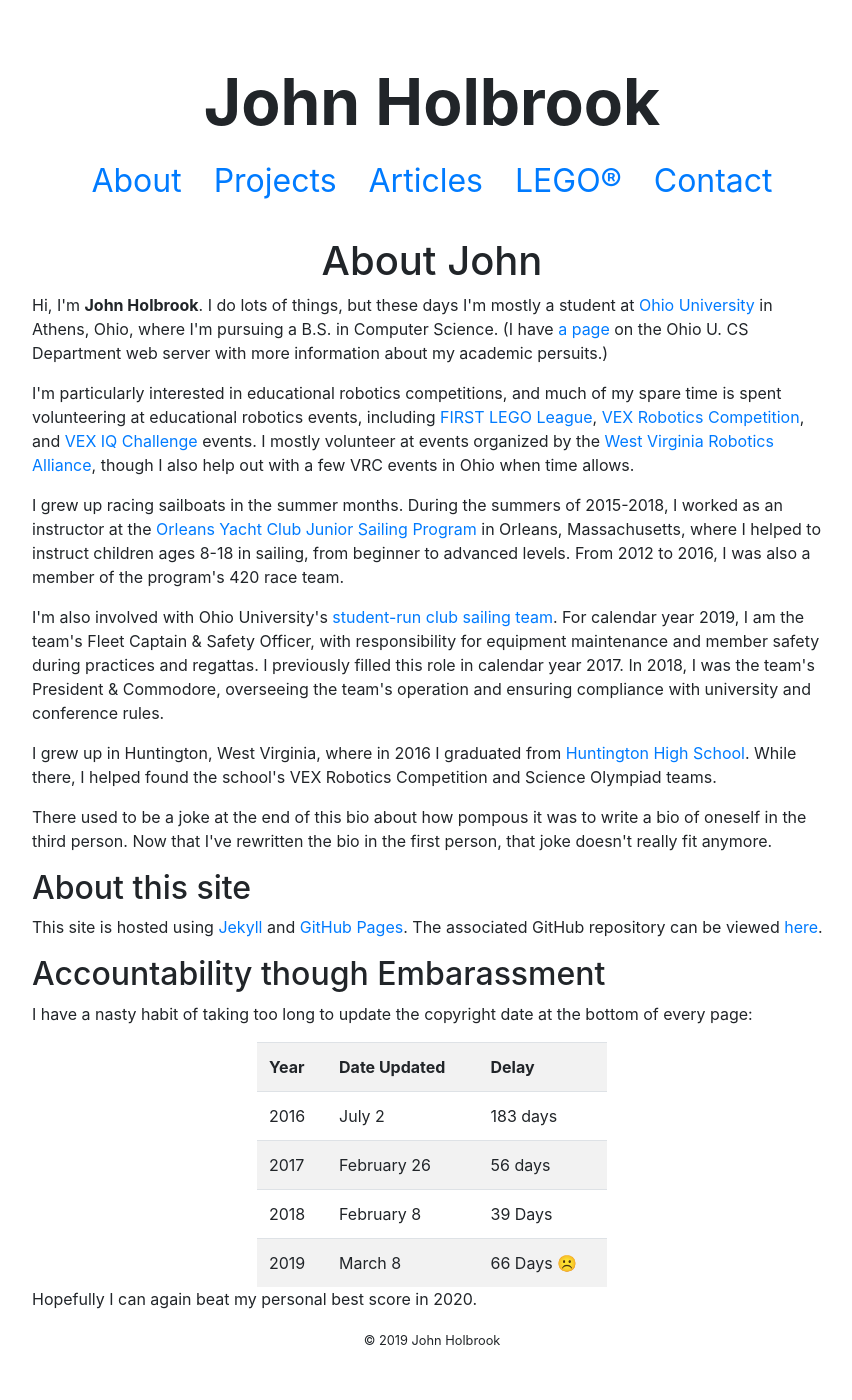
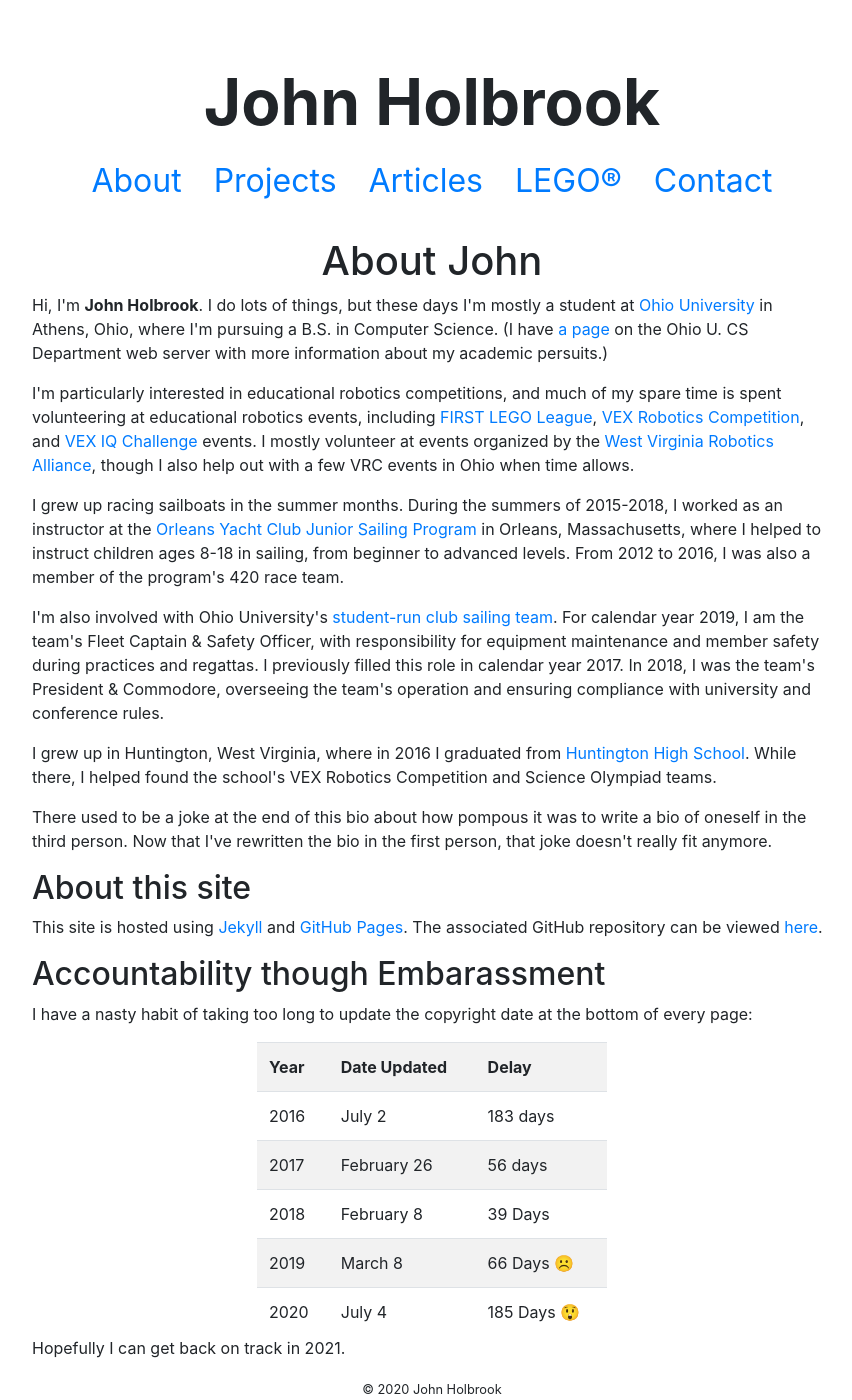
Before and after one commit to johnholbrook/dhmmjoph.github.io, a Jekyll site: the page built from about.html, in a window 1280 px wide. Shown: the whole page, without its empty margins (208-1060 px from the left). Built offline with Jekyll 4.4.1, drawn with Linux system fonts in a browser that asks for light colours; before the commit the page ends 1351 px from its top, so only the background shows below that.

Commit message:
Update copyright date to 2020

```diff
--- a/_layouts/LEGO.html
+++ b/_layouts/LEGO.html
@@ -25,7 +25,7 @@
 			{{ content }}
 			</div>
 		<div class="content footer">
-			<small>&copy; 2019 John Holbrook</small>
+			<small>&copy; 2020 John Holbrook</small>
 			<br/>
 			<small>LEGO&reg; is a trademark of the LEGO Group of companies which does not sponsor, authorize or endorse this site. </small>
 		</div>
--- a/_layouts/default.html
+++ b/_layouts/default.html
@@ -25,7 +25,7 @@
 			{{ content }}
 			</div>
 		<div class="content footer">
-			<small>&copy; 2019 John Holbrook</small>
+			<small>&copy; 2020 John Holbrook</small>
 		</div>
 	</body>
 </html>
--- a/about.html
+++ b/about.html
@@ -68,6 +68,11 @@ title: About John
 			<td>March 8</td>
 			<td>66 Days ☹️</td>
 		</tr>
+		<tr>
+			<td>2020</td>
+			<td>July 4</td>
+			<td>185 Days 😲</td>
+		</tr>
 	</table>
-	Hopefully I can again beat my personal best score in 2020.
+	Hopefully I can get back on track in 2021.
 </p>
```
